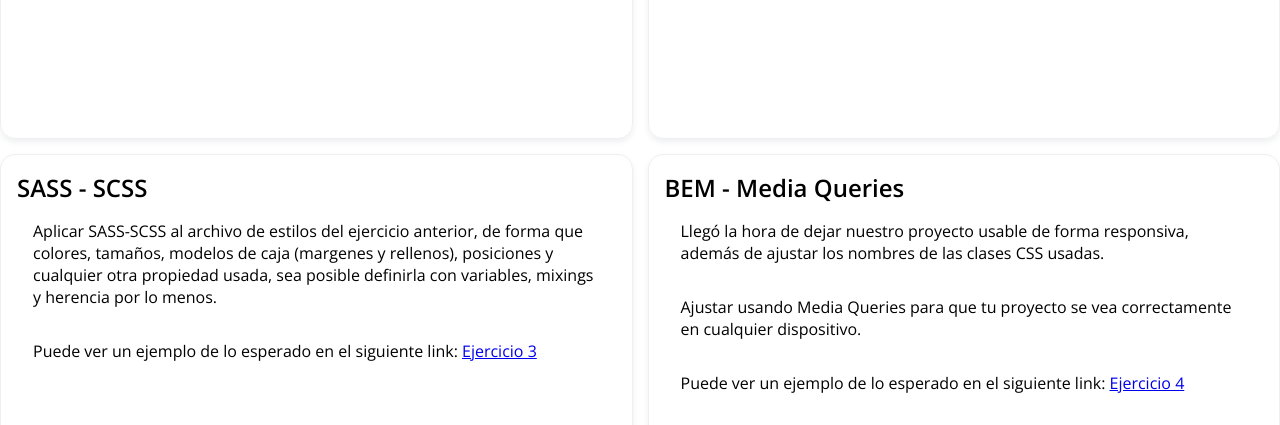
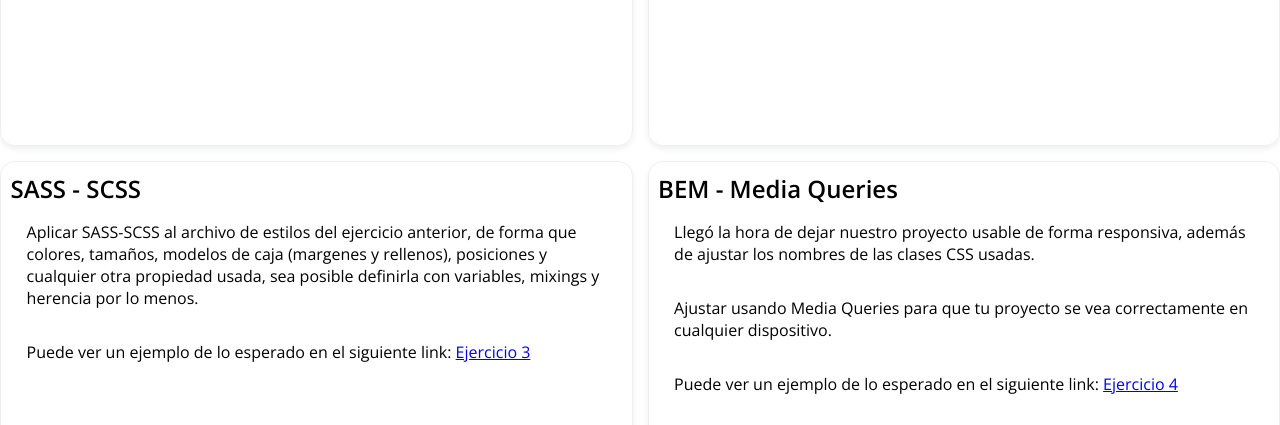
Before and after one commit to ljcl79/ljcl79-mundose-educacion, a plain HTML site: page DesarrolloWeb/ejercicios/index.html in a window 1280 px wide. Shown: the part 375-800 px from the top of the page. Drawn offline with nearby package versions, Linux system fonts and the light colour scheme.

Commit message:
Desarrollo Web - Mundos E - Ajuste SCSS 2

```diff
--- a/DesarrolloWeb/ejercicios/assets/css/styles.scss
+++ b/DesarrolloWeb/ejercicios/assets/css/styles.scss
@@ -46,6 +46,7 @@
     display: grid;
     grid-template-columns: auto auto;
     gap: 15px;
+    margin-top: 20px;
 }
 
 .article {
@@ -53,7 +54,7 @@
     border: 1px solid #efefef;
     border-radius: 15px;
     box-shadow: 0px 3px 6px #eeeff1;
-    padding: 1em;
+    padding: 0.6em;
     overflow-y: auto;
 
 }
```
Also changed, not shown: DesarrolloWeb/ejercicios/assets/css/styles.css, 1 other file.
